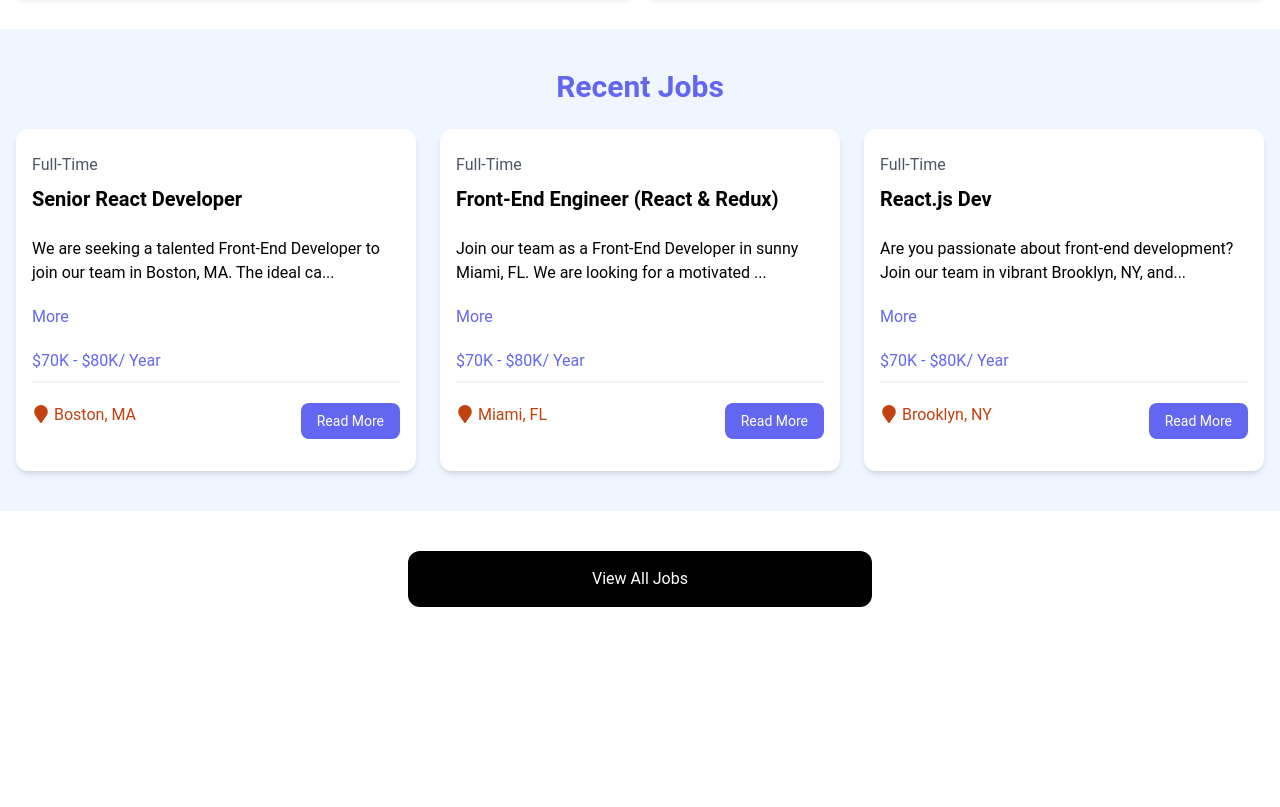
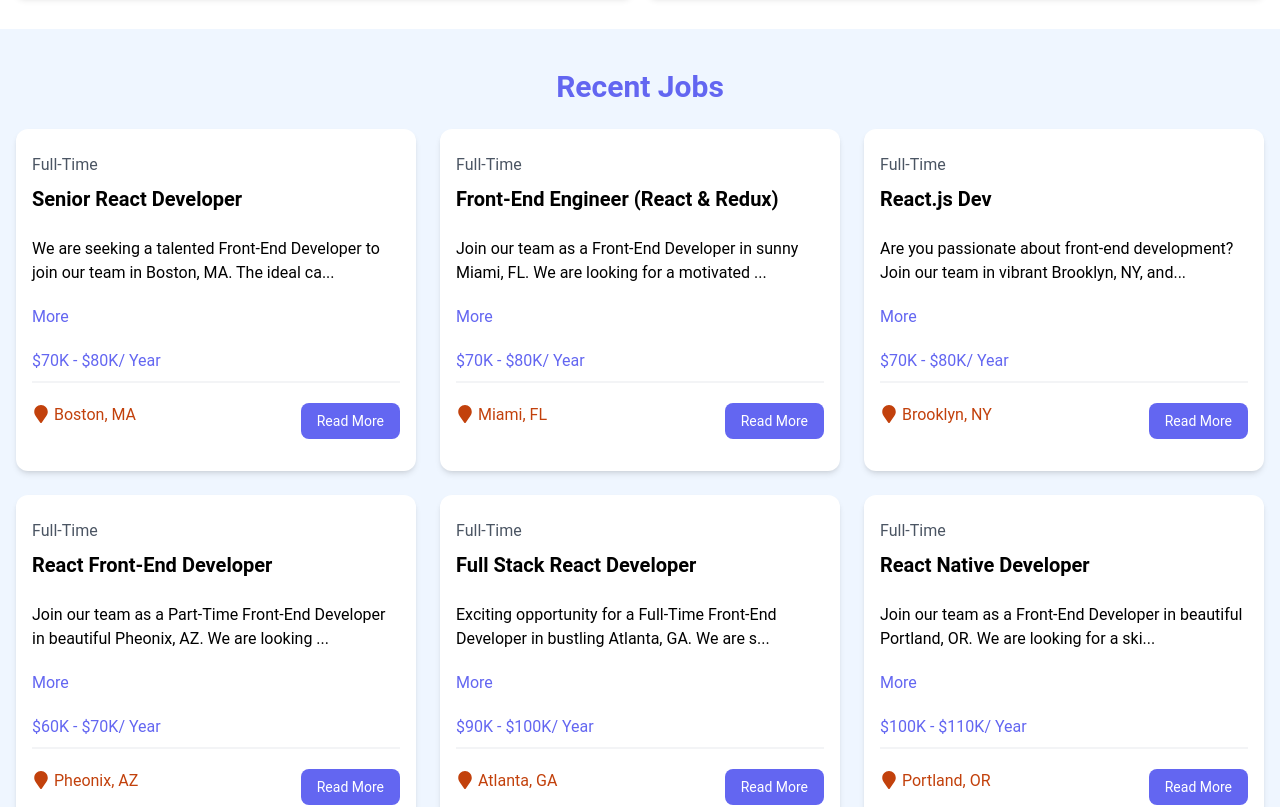
Before and after one commit to kater1naa/react-job-platform, a React (Vite) app: page / in a window 1280 px wide. Shown: the part 580-1387 px from the top of the page. Before the commit the page ends 1227 px from the top, so only its background shows below. Built offline with nearby package versions, Linux system fonts and the light colour scheme; data requests are answered from the project's data file.

Commit message:
fetch API

```diff
--- a/package.json
+++ b/package.json
@@ -7,7 +7,8 @@
     "dev": "vite",
     "build": "vite build",
     "lint": "eslint . --ext js,jsx --report-unused-disable-directives --max-warnings 0",
-    "preview": "vite preview"
+    "preview": "vite preview",
+    "server": "json-server --watch src/jobs.json --port 5000"
   },
   "dependencies": {
     "npm": "^10.5.2",
@@ -25,6 +26,7 @@
     "eslint-plugin-react": "^7.34.1",
     "eslint-plugin-react-hooks": "^4.6.0",
     "eslint-plugin-react-refresh": "^0.4.6",
+    "json-server": "^1.0.0-alpha.23",
     "postcss": "^8.4.38",
     "tailwindcss": "^3.4.3",
     "vite": "^5.2.0"
--- a/src/components/JobListings.jsx
+++ b/src/components/JobListings.jsx
@@ -1,8 +1,25 @@
-import jobs from "../jobs.json";
+import { useState, useEffect } from "react";
 import JobListing from "./JobListing";
 
 const JobListings = ({ isHome = false }) => {
-  const jobListings = isHome ? jobs.slice(0, 3) : jobs;
+  const [jobs, setJobs] = useState([]);
+  const [loading, setLoading] = useState(true);
+
+  useEffect(() => {
+    const fetchJobs = async () => {
+      try {
+        const res = await fetch("http://localhost:5000/jobs");
+        const data = await res.json();
+        setJobs(data);
+      } catch (error) {
+        console.log("Error fetching data", error);
+      } finally {
+        setLoading(false);
+      }
+    };
+
+    fetchJobs();
+  }, []);
 
   return (
     <section className="bg-blue-50 px-4 py-10">
@@ -11,9 +28,15 @@
           {isHome ? "Recent Jobs" : "Browse Jobs"}
         </h2>
         <div className="grid grid-cols-1 md:grid-cols-3 gap-6">
-          {jobListings.map((job) => (
-            <JobListing key={job.id} job={job} />
-          ))}
+          {loading ? (
+            <h2>Loading...</h2>
+          ) : (
+            <>
+              {jobs.map((job) => (
+                <JobListing key={job.id} job={job} />
+              ))}
+            </>
+          )}
         </div>
       </div>
     </section>
--- a/src/jobs.json
+++ b/src/jobs.json
@@ -1,4 +1,5 @@
-[
+{
+  "jobs": [
     {
       "id": "1",
       "title": "Senior React Developer",
@@ -84,3 +85,4 @@
       }
     }
   ]
+}
```
Also changed, not shown: 1 other file (tests, documents, lock files or other folders). Lines whose indentation alone changed are shown as unchanged.
